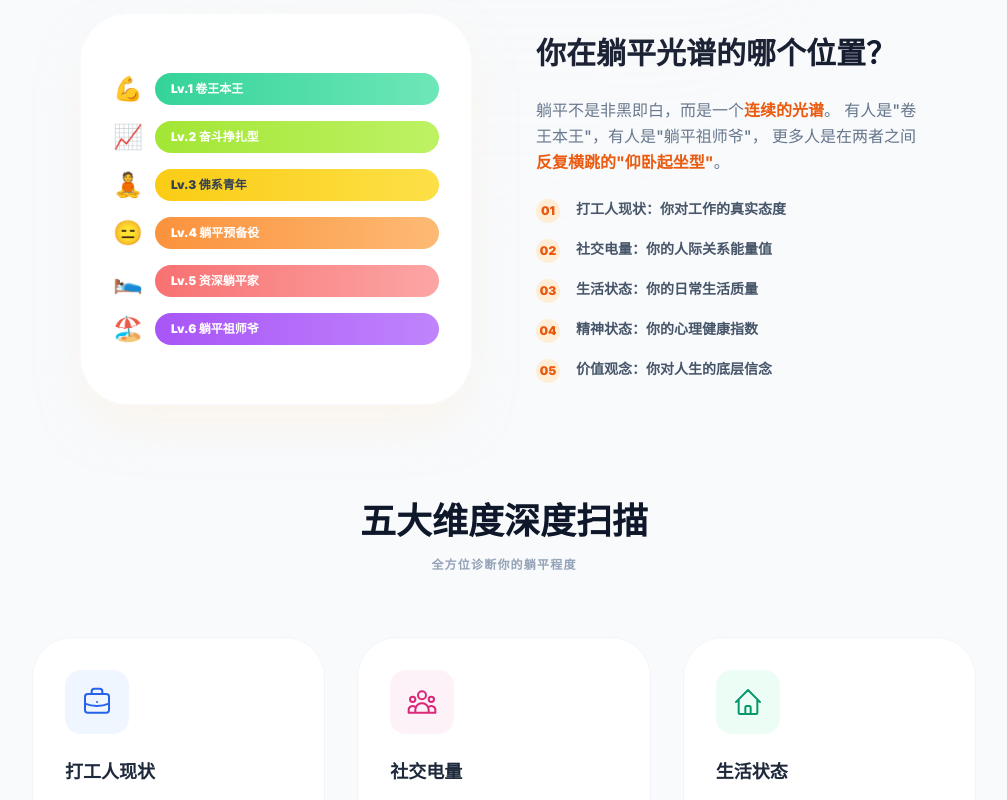
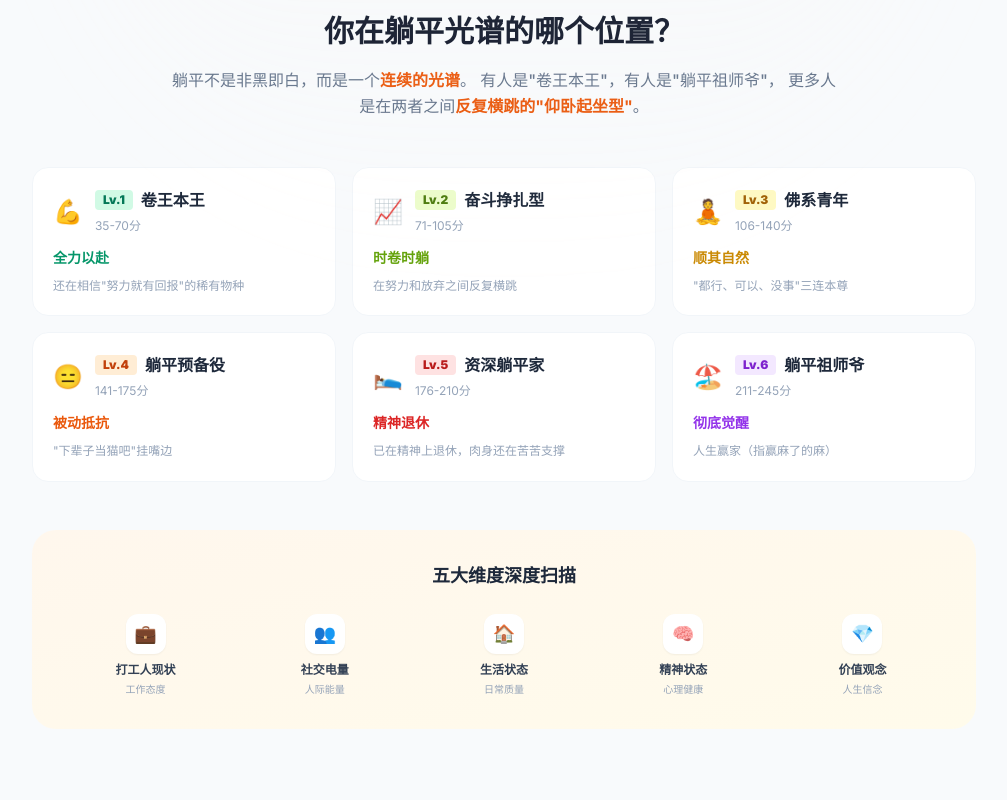
Before and after one commit to sherryzhang22106/tangping-index, a React (Vite) app: page / in a window 1280 px wide. Shown: the part 700-1500 px from the top of the page, without its empty margins (136-1143 px from the left). Built offline with nearby package versions, Linux system fonts and the light colour scheme; the HTML template or start-up script is replaced by a standard one.

Commit message:
feat: 优化首页躺平等级展示，添加完整等级信息

```diff
--- a/src/components/Landing.tsx
+++ b/src/components/Landing.tsx
@@ -4,16 +4,6 @@ import React from 'react';
 interface Props {
   onStart: () => void;
 }
-
-const CoreDimension = ({ icon, title, desc, colorClass }: { icon: React.ReactNode, title: string, desc: string, colorClass: string }) => (
-  <div className="group bg-white p-8 rounded-[2.5rem] border border-slate-100 hover:border-orange-100 hover:shadow-[0_20px_50px_rgba(251,146,60,0.1)] transition-all duration-500">
-    <div className={`w-16 h-16 ${colorClass} rounded-2xl flex items-center justify-center mb-6 group-hover:scale-110 group-hover:-rotate-3 transition-all duration-500`}>
-      {icon}
-    </div>
-    <h4 className="text-lg font-black text-slate-800 mb-3 group-hover:text-orange-600 transition-colors">{title}</h4>
-    <p className="text-sm text-slate-500 leading-relaxed font-medium">{desc}</p>
-  </div>
-);
 
 const Landing: React.FC<Props> = ({ onStart }) => {
   return (
@@ -44,128 +34,159 @@ const Landing: React.FC<Props> = ({ onStart }) => {
       </section>
 
       {/* 2. 躺平光谱 */}
-      <section className="max-w-4xl mx-auto px-6 grid grid-cols-1 md:grid-cols-2 gap-16 items-center">
-        <div className="relative">
-          <div className="w-full aspect-square bg-white rounded-[3rem] overflow-hidden shadow-2xl shadow-orange-100/50 flex items-center justify-center p-8 border border-slate-50">
-            <div className="w-full space-y-4">
-              <div className="flex items-center gap-3">
-                <span className="text-2xl">💪</span>
-                <div className="flex-1 h-8 bg-gradient-to-r from-emerald-400 to-emerald-300 rounded-full flex items-center px-4">
-                  <span className="text-xs font-black text-white">Lv.1 卷王本王</span>
-                </div>
-              </div>
-              <div className="flex items-center gap-3">
-                <span className="text-2xl">📈</span>
-                <div className="flex-1 h-8 bg-gradient-to-r from-lime-400 to-lime-300 rounded-full flex items-center px-4">
-                  <span className="text-xs font-black text-white">Lv.2 奋斗挣扎型</span>
-                </div>
-              </div>
-              <div className="flex items-center gap-3">
-                <span className="text-2xl">🧘</span>
-                <div className="flex-1 h-8 bg-gradient-to-r from-yellow-400 to-yellow-300 rounded-full flex items-center px-4">
-                  <span className="text-xs font-black text-slate-700">Lv.3 佛系青年</span>
-                </div>
-              </div>
-              <div className="flex items-center gap-3">
-                <span className="text-2xl">😑</span>
-                <div className="flex-1 h-8 bg-gradient-to-r from-orange-400 to-orange-300 rounded-full flex items-center px-4">
-                  <span className="text-xs font-black text-white">Lv.4 躺平预备役</span>
-                </div>
-              </div>
-              <div className="flex items-center gap-3">
-                <span className="text-2xl">🛌</span>
-                <div className="flex-1 h-8 bg-gradient-to-r from-red-400 to-red-300 rounded-full flex items-center px-4">
-                  <span className="text-xs font-black text-white">Lv.5 资深躺平家</span>
-                </div>
-              </div>
-              <div className="flex items-center gap-3">
-                <span className="text-2xl">🏖️</span>
-                <div className="flex-1 h-8 bg-gradient-to-r from-purple-500 to-purple-400 rounded-full flex items-center px-4">
-                  <span className="text-xs font-black text-white">Lv.6 躺平祖师爷</span>
-                </div>
-              </div>
-            </div>
-          </div>
-        </div>
-        <div className="space-y-6">
+      <section className="max-w-5xl mx-auto px-6">
+        <div className="text-center mb-12 space-y-4">
           <h2 className="text-3xl font-black text-slate-900 leading-tight">你在躺平光谱的哪个位置？</h2>
-          <p className="text-slate-500 leading-relaxed font-medium">
+          <p className="text-slate-500 leading-relaxed font-medium max-w-2xl mx-auto">
             躺平不是非黑即白，而是一个<span className="text-orange-600 font-bold">连续的光谱</span>。
             有人是"卷王本王"，有人是"躺平祖师爷"，
             更多人是在两者之间<span className="text-orange-600 font-bold">反复横跳的"仰卧起坐型"</span>。
           </p>
-          <div className="space-y-4">
-            <div className="flex gap-4">
-              <div className="shrink-0 w-6 h-6 rounded-full bg-orange-100 text-orange-600 flex items-center justify-center font-black text-xs">01</div>
-              <p className="text-sm text-slate-600 font-bold">打工人现状：你对工作的真实态度</p>
+        </div>
+
+        {/* 躺平等级卡片 */}
+        <div className="grid grid-cols-1 md:grid-cols-2 lg:grid-cols-3 gap-4">
+          {/* Lv.1 卷王本王 */}
+          <div className="bg-white rounded-2xl p-5 border border-slate-100 hover:border-emerald-200 hover:shadow-lg hover:shadow-emerald-50 transition-all group">
+            <div className="flex items-center gap-3 mb-3">
+              <span className="text-2xl">💪</span>
+              <div className="flex-1">
+                <div className="flex items-center gap-2">
+                  <span className="px-2 py-0.5 bg-emerald-100 text-emerald-700 rounded text-xs font-black">Lv.1</span>
+                  <span className="font-black text-slate-800 group-hover:text-emerald-600 transition-colors">卷王本王</span>
+                </div>
+                <span className="text-xs text-slate-400">35-70分</span>
+              </div>
             </div>
-            <div className="flex gap-4">
-              <div className="shrink-0 w-6 h-6 rounded-full bg-orange-100 text-orange-600 flex items-center justify-center font-black text-xs">02</div>
-              <p className="text-sm text-slate-600 font-bold">社交电量：你的人际关系能量值</p>
+            <p className="text-sm text-slate-600 mb-2"><span className="font-bold text-emerald-600">全力以赴</span></p>
+            <p className="text-xs text-slate-400 leading-relaxed">还在相信"努力就有回报"的稀有物种</p>
+          </div>
+
+          {/* Lv.2 奋斗挣扎型 */}
+          <div className="bg-white rounded-2xl p-5 border border-slate-100 hover:border-lime-200 hover:shadow-lg hover:shadow-lime-50 transition-all group">
+            <div className="flex items-center gap-3 mb-3">
+              <span className="text-2xl">📈</span>
+              <div className="flex-1">
+                <div className="flex items-center gap-2">
+                  <span className="px-2 py-0.5 bg-lime-100 text-lime-700 rounded text-xs font-black">Lv.2</span>
+                  <span className="font-black text-slate-800 group-hover:text-lime-600 transition-colors">奋斗挣扎型</span>
+                </div>
+                <span className="text-xs text-slate-400">71-105分</span>
+              </div>
             </div>
-            <div className="flex gap-4">
-              <div className="shrink-0 w-6 h-6 rounded-full bg-orange-100 text-orange-600 flex items-center justify-center font-black text-xs">03</div>
-              <p className="text-sm text-slate-600 font-bold">生活状态：你的日常生活质量</p>
+            <p className="text-sm text-slate-600 mb-2"><span className="font-bold text-lime-600">时卷时躺</span></p>
+            <p className="text-xs text-slate-400 leading-relaxed">在努力和放弃之间反复横跳</p>
+          </div>
+
+          {/* Lv.3 佛系青年 */}
+          <div className="bg-white rounded-2xl p-5 border border-slate-100 hover:border-yellow-200 hover:shadow-lg hover:shadow-yellow-50 transition-all group">
+            <div className="flex items-center gap-3 mb-3">
+              <span className="text-2xl">🧘</span>
+              <div className="flex-1">
+                <div className="flex items-center gap-2">
+                  <span className="px-2 py-0.5 bg-yellow-100 text-yellow-700 rounded text-xs font-black">Lv.3</span>
+                  <span className="font-black text-slate-800 group-hover:text-yellow-600 transition-colors">佛系青年</span>
+                </div>
+                <span className="text-xs text-slate-400">106-140分</span>
+              </div>
             </div>
-            <div className="flex gap-4">
-              <div className="shrink-0 w-6 h-6 rounded-full bg-orange-100 text-orange-600 flex items-center justify-center font-black text-xs">04</div>
-              <p className="text-sm text-slate-600 font-bold">精神状态：你的心理健康指数</p>
+            <p className="text-sm text-slate-600 mb-2"><span className="font-bold text-yellow-600">顺其自然</span></p>
+            <p className="text-xs text-slate-400 leading-relaxed">"都行、可以、没事"三连本尊</p>
+          </div>
+
+          {/* Lv.4 躺平预备役 */}
+          <div className="bg-white rounded-2xl p-5 border border-slate-100 hover:border-orange-200 hover:shadow-lg hover:shadow-orange-50 transition-all group">
+            <div className="flex items-center gap-3 mb-3">
+              <span className="text-2xl">😑</span>
+              <div className="flex-1">
+                <div className="flex items-center gap-2">
+                  <span className="px-2 py-0.5 bg-orange-100 text-orange-700 rounded text-xs font-black">Lv.4</span>
+                  <span className="font-black text-slate-800 group-hover:text-orange-600 transition-colors">躺平预备役</span>
+                </div>
+                <span className="text-xs text-slate-400">141-175分</span>
+              </div>
             </div>
-            <div className="flex gap-4">
-              <div className="shrink-0 w-6 h-6 rounded-full bg-orange-100 text-orange-600 flex items-center justify-center font-black text-xs">05</div>
-              <p className="text-sm text-slate-600 font-bold">价值观念：你对人生的底层信念</p>
+            <p className="text-sm text-slate-600 mb-2"><span className="font-bold text-orange-600">被动抵抗</span></p>
+            <p className="text-xs text-slate-400 leading-relaxed">"下辈子当猫吧"挂嘴边</p>
+          </div>
+
+          {/* Lv.5 资深躺平家 */}
+          <div className="bg-white rounded-2xl p-5 border border-slate-100 hover:border-red-200 hover:shadow-lg hover:shadow-red-50 transition-all group">
+            <div className="flex items-center gap-3 mb-3">
+              <span className="text-2xl">🛌</span>
+              <div className="flex-1">
+                <div className="flex items-center gap-2">
+                  <span className="px-2 py-0.5 bg-red-100 text-red-700 rounded text-xs font-black">Lv.5</span>
+                  <span className="font-black text-slate-800 group-hover:text-red-600 transition-colors">资深躺平家</span>
+                </div>
+                <span className="text-xs text-slate-400">176-210分</span>
+              </div>
+            </div>
+            <p className="text-sm text-slate-600 mb-2"><span className="font-bold text-red-600">精神退休</span></p>
+            <p className="text-xs text-slate-400 leading-relaxed">已在精神上退休，肉身还在苦苦支撑</p>
+          </div>
+
+          {/* Lv.6 躺平祖师爷 */}
+          <div className="bg-white rounded-2xl p-5 border border-slate-100 hover:border-purple-200 hover:shadow-lg hover:shadow-purple-50 transition-all group">
+            <div className="flex items-center gap-3 mb-3">
+              <span className="text-2xl">🏖️</span>
+              <div className="flex-1">
+                <div className="flex items-center gap-2">
+                  <span className="px-2 py-0.5 bg-purple-100 text-purple-700 rounded text-xs font-black">Lv.6</span>
+                  <span className="font-black text-slate-800 group-hover:text-purple-600 transition-colors">躺平祖师爷</span>
+                </div>
+                <span className="text-xs text-slate-400">211-245分</span>
+              </div>
+            </div>
+            <p className="text-sm text-slate-600 mb-2"><span className="font-bold text-purple-600">彻底觉醒</span></p>
+            <p className="text-xs text-slate-400 leading-relaxed">人生赢家（指赢麻了的麻）</p>
+          </div>
+        </div>
+
+        {/* 五大维度说明 */}
+        <div className="mt-12 bg-gradient-to-br from-orange-50 to-amber-50 rounded-3xl p-8">
+          <h3 className="text-lg font-black text-slate-800 mb-6 text-center">五大维度深度扫描</h3>
+          <div className="grid grid-cols-1 sm:grid-cols-2 md:grid-cols-5 gap-4">
+            <div className="text-center">
+              <div className="w-10 h-10 bg-white rounded-xl flex items-center justify-center mx-auto mb-2 shadow-sm">
+                <span className="text-lg">💼</span>
+              </div>
+              <p className="text-xs font-bold text-slate-700">打工人现状</p>
+              <p className="text-[10px] text-slate-400 mt-1">工作态度</p>
+            </div>
+            <div className="text-center">
+              <div className="w-10 h-10 bg-white rounded-xl flex items-center justify-center mx-auto mb-2 shadow-sm">
+                <span className="text-lg">👥</span>
+              </div>
+              <p className="text-xs font-bold text-slate-700">社交电量</p>
+              <p className="text-[10px] text-slate-400 mt-1">人际能量</p>
+            </div>
+            <div className="text-center">
+              <div className="w-10 h-10 bg-white rounded-xl flex items-center justify-center mx-auto mb-2 shadow-sm">
+                <span className="text-lg">🏠</span>
+              </div>
+              <p className="text-xs font-bold text-slate-700">生活状态</p>
+              <p className="text-[10px] text-slate-400 mt-1">日常质量</p>
+            </div>
+            <div className="text-center">
+              <div className="w-10 h-10 bg-white rounded-xl flex items-center justify-center mx-auto mb-2 shadow-sm">
+                <span className="text-lg">🧠</span>
+              </div>
+              <p className="text-xs font-bold text-slate-700">精神状态</p>
+              <p className="text-[10px] text-slate-400 mt-1">心理健康</p>
+            </div>
+            <div className="text-center">
+              <div className="w-10 h-10 bg-white rounded-xl flex items-center justify-center mx-auto mb-2 shadow-sm">
+                <span className="text-lg">💎</span>
+              </div>
+              <p className="text-xs font-bold text-slate-700">价值观念</p>
+              <p className="text-[10px] text-slate-400 mt-1">人生信念</p>
             </div>
           </div>
         </div>
       </section>
 
-      {/* 3. 五大维度 */}
-      <section className="max-w-6xl mx-auto px-6">
-        <div className="text-center mb-16 space-y-4">
-          <h3 className="text-4xl font-black text-slate-900">五大维度深度扫描</h3>
-          <p className="text-slate-400 font-bold tracking-widest uppercase text-xs">全方位诊断你的躺平程度</p>
-        </div>
-        <div className="grid grid-cols-1 sm:grid-cols-2 md:grid-cols-3 gap-8">
-          <CoreDimension
-            colorClass="bg-blue-50 text-blue-600"
-            icon={<svg className="w-8 h-8" fill="none" stroke="currentColor" viewBox="0 0 24 24"><path strokeLinecap="round" strokeLinejoin="round" strokeWidth="1.5" d="M21 13.255A23.931 23.931 0 0112 15c-3.183 0-6.22-.62-9-1.745M16 6V4a2 2 0 00-2-2h-4a2 2 0 00-2 2v2m4 6h.01M5 20h14a2 2 0 002-2V8a2 2 0 00-2-2H5a2 2 0 00-2 2v10a2 2 0 002 2z" /></svg>}
-            title="打工人现状"
-            desc="早上闹钟响了你是冲还是躺？领导@你是秒回还是已读不回？"
-          />
-          <CoreDimension
-            colorClass="bg-pink-50 text-pink-600"
-            icon={<svg className="w-8 h-8" fill="none" stroke="currentColor" viewBox="0 0 24 24"><path strokeLinecap="round" strokeLinejoin="round" strokeWidth="1.5" d="M17 20h5v-2a3 3 0 00-5.356-1.857M17 20H7m10 0v-2c0-.656-.126-1.283-.356-1.857M7 20H2v-2a3 3 0 015.356-1.857M7 20v-2c0-.656.126-1.283.356-1.857m0 0a5.002 5.002 0 019.288 0M15 7a3 3 0 11-6 0 3 3 0 016 0zm6 3a2 2 0 11-4 0 2 2 0 014 0zM7 10a2 2 0 11-4 0 2 2 0 014 0z" /></svg>}
-            title="社交电量"
-            desc="朋友约你出去玩是开心赴约还是能在微信聊就别见面了？"
-          />
-          <CoreDimension
-            colorClass="bg-emerald-50 text-emerald-600"
-            icon={<svg className="w-8 h-8" fill="none" stroke="currentColor" viewBox="0 0 24 24"><path strokeLinecap="round" strokeLinejoin="round" strokeWidth="1.5" d="M3 12l2-2m0 0l7-7 7 7M5 10v10a1 1 0 001 1h3m10-11l2 2m-2-2v10a1 1 0 01-1 1h-3m-6 0a1 1 0 001-1v-4a1 1 0 011-1h2a1 1 0 011 1v4a1 1 0 001 1m-6 0h6" /></svg>}
-            title="生活状态"
-            desc="你的一日三餐是好好吃还是外卖随便对付？周末是充实还是躺尸？"
-          />
-          <CoreDimension
-            colorClass="bg-purple-50 text-purple-600"
-            icon={<svg className="w-8 h-8" fill="none" stroke="currentColor" viewBox="0 0 24 24"><path strokeLinecap="round" strokeLinejoin="round" strokeWidth="1.5" d="M9.663 17h4.673M12 3v1m6.364 1.636l-.707.707M21 12h-1M4 12H3m3.343-5.657l-.707-.707m2.828 9.9a5 5 0 117.072 0l-.548.547A3.374 3.374 0 0014 18.469V19a2 2 0 11-4 0v-.531c0-.895-.356-1.754-.988-2.386l-.548-.547z" /></svg>}
-            title="精神状态"
-            desc={'你的口头禅是"冲！"还是"麻了""摆了""毁灭吧"？'}
-          />
-          <CoreDimension
-            colorClass="bg-amber-50 text-amber-600"
-            icon={<svg className="w-8 h-8" fill="none" stroke="currentColor" viewBox="0 0 24 24"><path strokeLinecap="round" strokeLinejoin="round" strokeWidth="1.5" d="M9 12l2 2 4-4m5.618-4.016A11.955 11.955 0 0112 2.944a11.955 11.955 0 01-8.618 3.04A12.02 12.02 0 003 9c0 5.591 3.824 10.29 9 11.622 5.176-1.332 9-6.03 9-11.622 0-1.042-.133-2.052-.382-3.016z" /></svg>}
-            title="价值观念"
-            desc="你相信努力一定成功吗？还是觉得不努力一定很轻松？"
-          />
-          <CoreDimension
-            colorClass="bg-orange-50 text-orange-600"
-            icon={<svg className="w-8 h-8" fill="none" stroke="currentColor" viewBox="0 0 24 24"><path strokeLinecap="round" strokeLinejoin="round" strokeWidth="1.5" d="M4 4v5h.582m15.356 2A8.001 8.001 0 004.582 9m0 0H9m11 11v-5h-.581m0 0a8.003 8.003 0 01-15.357-2m15.357 2H15" /></svg>}
-            title="仰卧起坐型"
-            desc="时而充满干劲，时而彻底摆烂，在努力和躺平之间反复横跳"
-          />
-        </div>
-      </section>
-
-      {/* 4. 症状检测 */}
+      {/* 3. 症状检测 */}
       <section className="bg-slate-900 text-white py-24 rounded-[3rem] mx-4 overflow-hidden relative">
         <div className="max-w-4xl mx-auto px-6 text-center space-y-12 relative z-10">
           <h3 className="text-3xl font-black italic">你是否也有这些症状？</h3>
```
